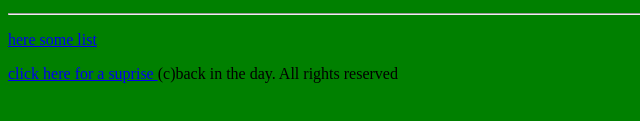
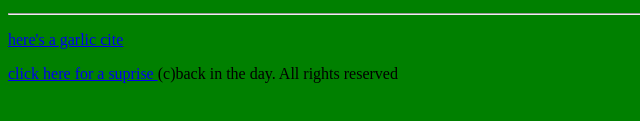
Before and after one commit to donlifedaniel/classexamples, a plain HTML site: page index.html in a window 1280 px wide. Shown: the part 439-560 px from the top of the page, 0-640 px from the left. Drawn offline with Linux system fonts and the light colour scheme.

Commit message:
Update index.html

```diff
--- a/index.html
+++ b/index.html
@@ -16,9 +16,9 @@
   <a href="chan.jpeg">
      <img src="chan.jpeg">
     </a>
-   <a href="https://www.webmd.com/food-recipes/ss/slideshow-all-about-garlic"</a>
- <hr>
-    <p> here some list</p>
+   <hr>
+     <a href="https://www.webmd.com/food-recipes/ss/slideshow-all-about-garlic">
+     <p> here's a garlic cite</p></a>
     <a href="lists.html"> click here for a suprise
     </a>
     (c)back in the day. All rights reserved
```
